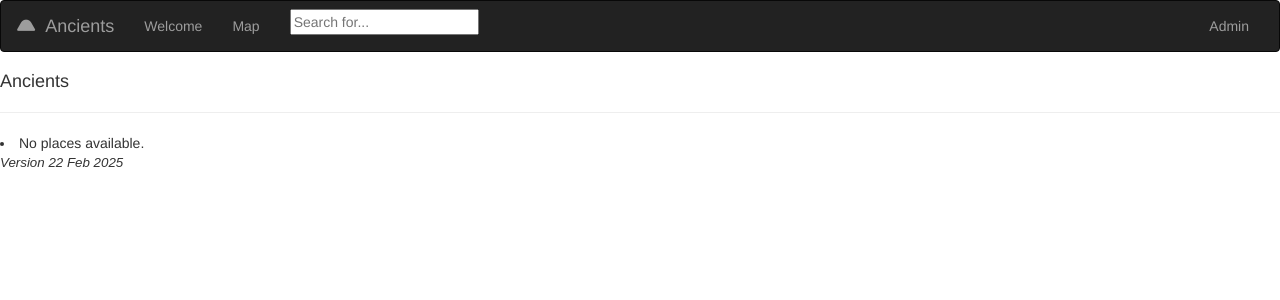
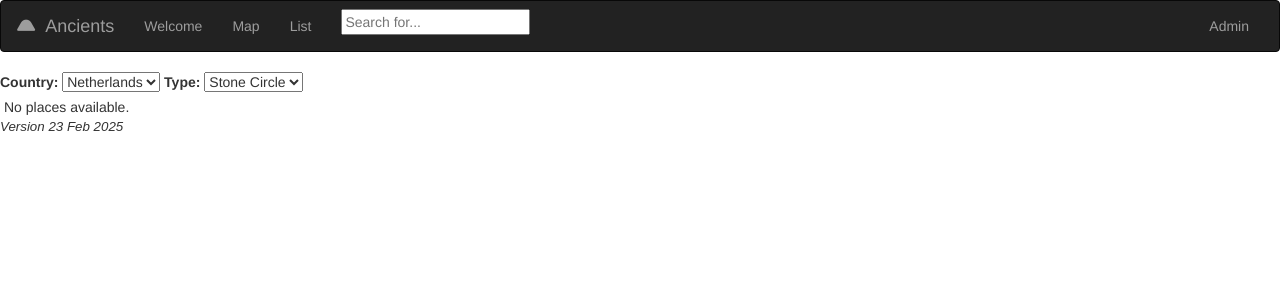
Before and after one commit to nvermaas/ancients, a Django app: page /ancients/list in a window 1280 px wide. Shown: the top 300 px of the page. Run offline with Django 4.2, Linux system fonts and the light colour scheme; data that the repository does not hold is empty; some libraries are stand-ins or nearby versions.

Commit message:
add list view

```diff
--- a/places/services/algorithms.py
+++ b/places/services/algorithms.py
@@ -26,7 +26,7 @@ def search_records(country, search):
 def get_current_filter_values(request):
     # first check the dropdown buttons
     # when they are changed, put the new value on the session... otherwise read the old value from the session
-    country = request.GET.get('country', "Netherlands")
+    country = request.GET.get('country', None)
     if country:
         request.session['country'] = country
     else:
@@ -35,8 +35,11 @@ def get_current_filter_values(request):
         except:
             country = "Netherlands"
             request.session['country'] = country
+    # if all else fails
+    if not country:
+        country = "Netherlands"
 
-    place_type = request.GET.get('place_type', "Stone Circle")
+    place_type = request.GET.get('place_type', None)
     if place_type:
         request.session['place_type'] = place_type
     else:
@@ -45,6 +48,9 @@ def get_current_filter_values(request):
         except:
             place_type = "Stone Circle"
             request.session['place_type'] = place_type
+    # if all else fails
+    if not place_type:
+        place_type = "Stone Circle"
 
     search = request.GET.get('ancients_search_box', None)
     if not search:
--- a/places/static/my_style.css
+++ b/places/static/my_style.css
@@ -130,20 +80,8 @@ p.title {
     display: flex;
 }
 
-.good {
- color: green;
- font-weight: bold;
-}
-.moderate {
- color: orange;
- font-weight: bold;
-}
-.poor {
- color: red;
- font-weight: bold;
-}
 
-#search_box
+search_box
 {
     color: darkblue;
   display: inline-block;
--- a/places/templates/base.html
+++ b/places/templates/base.html
@@ -29,9 +29,8 @@
   <body>
       {% include 'navbar.html' %}
 
-
     {% block myBlock %}
     {% endblock %}
   </body>
-    <p class="footer"> Version 22 Feb 2025</p>
+    <p class="footer"> Version 23 Feb 2025</p>
 </html>
--- a/places/templates/buttonbar.html
+++ /dev/null
@@ -1,5 +0,0 @@
-<div class="card">
-    <div class="card-body">
-        {% include 'dropdown_filters.html' %}
-    </div>
-</div>
--- /dev/null
+++ b/places/templates/dropdown_filters_list.html
@@ -0,0 +1,31 @@
+<div class="card">
+    <div class="card-body">
+        <form method="GET" action="{% url 'places:list' %}" id="filterForm">
+            <label for="country">Country:</label>
+            <select name="country" id="country" onchange="document.getElementById('filterForm').submit();">
+                <option value="">{{ country }}</option>
+                {% for country in countries %}
+                    <option value="{{ country }}">{{ country }}</option>
+                {% endfor %}
+            </select>
+
+            <label for="place_type"> Type:</label>
+            <select name="place_type" id="place_type" onchange="document.getElementById('filterForm').submit();">
+                <option value="">{{ place_type }}</option>
+                {% for type in types %}
+                    <option value="{{ type }}">{{ type }}</option>
+                {% endfor %}
+            </select>
+        </form>
+
+        <script>
+            document.addEventListener("DOMContentLoaded", function () {
+                var placeTypeSelect = document.getElementById("place_type");
+                if (placeTypeSelect.options.length === 2) {  // 1 actual option + 1 default empty option
+                    placeTypeSelect.selectedIndex = 1; // Select the only available option
+                    document.getElementById("filterForm_xxx").submit(); // Auto-submit the form
+                }
+            });
+        </script>
+    </div>
+</div>
--- a/places/templates/list.html
+++ b/places/templates/list.html
@@ -2,19 +2,29 @@
 {% load static %}
 
 {% block myBlock %}
+    {% include 'dropdown_filters_list.html' %}
 
-    <h4>Ancients</h4>
+    <div class="row">
 
-    <hr>
-    {% for place in object_list %}
-        <h5>{{ place.name }} - {{ place.region }} - {{ place.type }} </h5>
+    {% for place in places %}
+        <div class="col-sm-6 col-lg-6">
+            <div class="card" style="width: 90%;">
+                <hr>
+                <div class="card-body">
+                    <h4 class="card-title">
+                        {{ place.name }} - {{ place.region }} - {{ place.type }}
+                    </h4>
+                    <p class="card-text">
+                        {{ place.description|safe }}
+                    </p>
+                </div>
+            </div>
+        </div>
 
-        {{ place.description|safe }}
-
-        <hr>
     {% empty %}
         <li>No places available.</li>
     {% endfor %}
 
+    </div>
 
 {% endblock %}
--- a/places/templates/map.html
+++ b/places/templates/map.html
@@ -2,7 +2,7 @@
 {% load static %}
 
 {% block myBlock %}
-    {% include 'buttonbar.html' %}
+    {% include 'dropdown_filters_map.html' %}
     {{ markers|json_script:"markers-data" }}
 
     <div id="map"></div>
--- a/places/templates/navbar.html
+++ b/places/templates/navbar.html
@@ -15,6 +15,9 @@
                      </li>
                      <li>
                          <a class="nav-link" href="{% url 'places:map' %}" >Map</a>
+                     </li>
+                     <li>
+                         <a class="nav-link" href="{% url 'places:list' %}" >List</a>
                      </li>
                      <li class="">
                          <td>
--- a/places/views.py
+++ b/places/views.py
@@ -5,13 +5,47 @@ from django.views.generic import ListView, TemplateView
 from places.services import algorithms
 from django.contrib.auth.decorators import login_required
 
-
-
 class ListView(ListView):
     model = Place
-    queryset = Place.objects.all()
+    #queryset = Place.objects.all()
     template_name = "list.html"
 
+    def get_queryset(self):
+        country, place_type, search = algorithms.get_current_filter_values(self.request)
+        return algorithms.select_records(country,place_type)
+
+    def get_context_data(self, **kwargs):
+
+        context = (
+            super().get_context_data(
+                **kwargs
+            )
+        )
+
+        country,place_type,search = algorithms.get_current_filter_values(self.request)
+        places = algorithms.select_records(country,place_type)
+        context['places'] = places
+
+        # fill the type filter dropdown button (dropdown.html)
+        countries = Place.objects.values_list('country', flat=True).distinct()
+        context['countries'] = countries
+        context['country'] = country
+
+        if country == 'All':
+            types = Place.objects.values_list('type', flat=True).distinct()
+        else:
+            # only load the types that are valid for this country
+            types = Place.objects.filter(country=country).values_list('type', flat=True).distinct()
+
+        if len(types) == 1:
+            # only 1 type, so select it
+            place_type = str(types[0])
+            self.request.session['place_type'] = place_type
+
+        context['types'] = types
+        context['place_type'] = place_type
+
+        return context
 
 class MapView(ListView):
     model = Place
@@ -29,6 +63,8 @@ class MapView(ListView):
 
         country,place_type,search = algorithms.get_current_filter_values(self.request)
         places = algorithms.select_records(country,place_type)
+
+
         features = algorithms.create_features(places)
 
         if not features:
```
Also changed, not shown: other parts of places/static/my_style.css (+0 -50 lines), ancients/static/my_style.css (added, +89 -0 lines), places/templates/dropdown_filters.html (deleted, +0 -27 lines), places/templates/dropdown_filters_map.html (added, +31 -0 lines).
